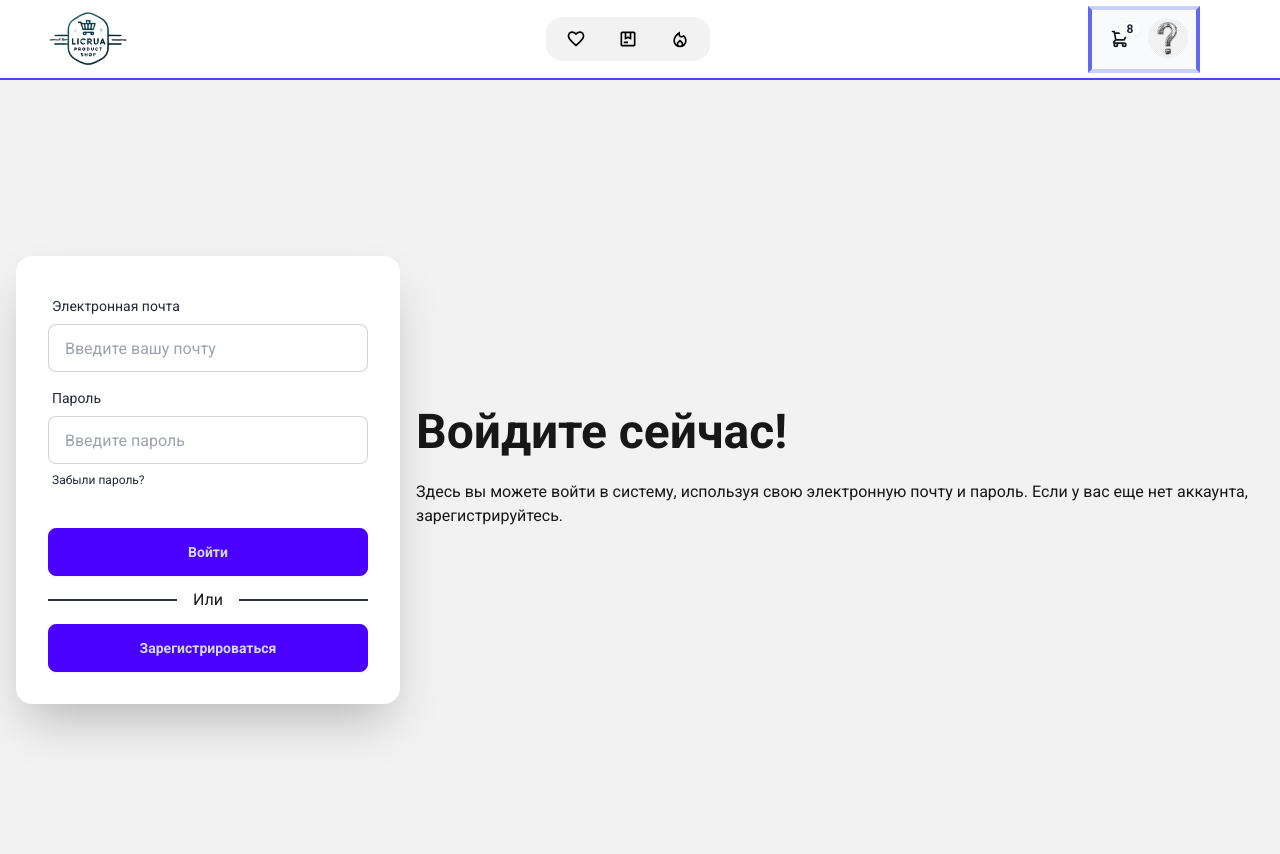
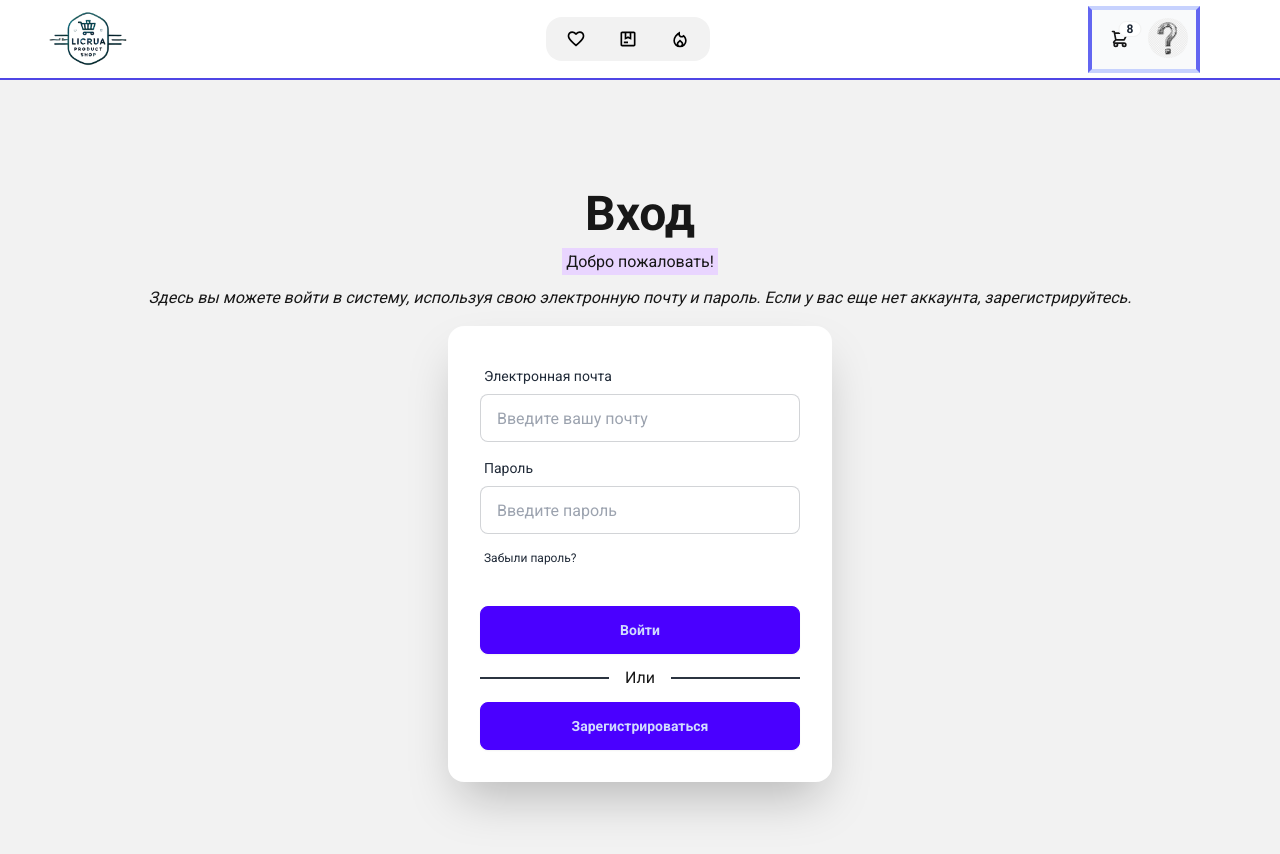
Before and after one commit to Licrua/LicruaMarket, a Next.js app: page /signIn in a window 1280 px wide. Shown: the top 854 px of the page. Built offline with nearby package versions, Linux system fonts and the light colour scheme; no server answers.

Commit message:
signIn same logic

```diff
--- a/src/app/signIn/page.tsx
+++ b/src/app/signIn/page.tsx
@@ -1,55 +1,127 @@
+// 'use client'
+// import { useFormSubmit } from '@/hooks/useFormSubmit'
+// import notify from '@/utils/notify'
+// import { submitLogin } from '@/utils/submitLogin'
+// // Предположим, что у вас есть серверная функция для входа (sign in)
+// // import { submitSignIn } from '@/utils/submitSignIn'
+// import Link from 'next/link'
+// import { startTransition, useActionState } from 'react'
+
+// function SignIn() {
+//   // useActionState возвращает массив с текущим состоянием,
+//   // функцией для вызова серверного действия и флагом загрузки
+//   const [state, signInAction, isPending] = useActionState(submitLogin, null)
+//   const { onSubmit } = useFormSubmit(signInAction, notify.userLoggedIn)
+
+//   return (
+//     <div className="hero bg-base-200 min-h-screen">
+//       <div className="hero-content flex-col lg:flex-row-reverse">
+//         <div className="text-center lg:text-left">
+//           <h1 className="text-5xl font-bold">Войдите сейчас!</h1>
+//           <p className="py-6">
+//             Здесь вы можете войти в систему, используя свою электронную почту и
+//             пароль. Если у вас еще нет аккаунта, зарегистрируйтесь.
+//           </p>
+//         </div>
+//         <div className="card bg-base-100 w-full max-w-sm shrink-0 shadow-2xl">
+//           <form onSubmit={onSubmit} className="card-body">
+//             <div className="form-control">
+//               <label className="label">
+//                 <span className="label-text">Электронная почта</span>
+//               </label>
+//               <input
+//                 type="email"
+//                 placeholder="Введите вашу почту"
+//                 className="input input-bordered"
+//                 name="email"
+//                 required
+//               />
+//             </div>
+//             <div className="form-control">
+//               <label className="label">
+//                 <span className="label-text">Пароль</span>
+//               </label>
+//               <input
+//                 type="password"
+//                 placeholder="Введите пароль"
+//                 className="input input-bordered"
+//                 name="password"
+//                 required
+//               />
+//               <label className="label">
+//                 <a href="#" className="label-text-alt link link-hover">
+//                   Забыли пароль?
+//                 </a>
+//               </label>
+//             </div>
+//             <div className="form-control mt-6">
+//               <button
+//                 type="submit"
+//                 disabled={isPending}
+//                 className="btn btn-primary"
+//               >
+//                 {isPending ? 'Вход...' : 'Войти'}
+//               </button>
+//               {state?.message && (
+//                 <p className="text-green-500 mt-2 text-center">
+//                   {state.message}
+//                 </p>
+//               )}
+//               {state?.error && (
+//                 <p className="text-red-500 mt-2 text-center">{state.error}!</p>
+//               )}
+//               <div className="divider divider-neutral">Или</div>
+//               <div>
+//                 <Link href={'/signUp'}>
+//                   <button className="btn text-center w-full btn-primary">
+//                     Зарегистрироваться
+//                   </button>
+//                 </Link>
+//               </div>
+//             </div>
+//           </form>
+//         </div>
+//       </div>
+//     </div>
+//   )
+// }
+
+// export default SignIn
+
 'use client'
+
+import AuthContainer from '@/components/authorization/AuthContainer'
+import FormButton from '@/components/authorization/FormButton'
+import InputField from '@/components/authorization/InputField'
+import StatusMessage from '@/components/authorization/StatusMessage'
+import { signinFields } from '@/data/auth-fields'
 import { useFormSubmit } from '@/hooks/useFormSubmit'
 import notify from '@/utils/notify'
 import { submitLogin } from '@/utils/submitLogin'
-// Предположим, что у вас есть серверная функция для входа (sign in)
-// import { submitSignIn } from '@/utils/submitSignIn'
 import Link from 'next/link'
-import { startTransition, useActionState } from 'react'
+import { useActionState } from 'react'
 
 function SignIn() {
-  // useActionState возвращает массив с текущим состоянием,
-  // функцией для вызова серверного действия и флагом загрузки
   const [state, signInAction, isPending] = useActionState(submitLogin, null)
   const { onSubmit } = useFormSubmit(signInAction, notify.userLoggedIn)
 
-
-
   return (
-    <div className="hero bg-base-200 min-h-screen">
-      <div className="hero-content flex-col lg:flex-row-reverse">
-        <div className="text-center lg:text-left">
-          <h1 className="text-5xl font-bold">Войдите сейчас!</h1>
-          <p className="py-6">
-            Здесь вы можете войти в систему, используя свою электронную почту и
-            пароль. Если у вас еще нет аккаунта, зарегистрируйтесь.
-          </p>
-        </div>
-        <div className="card bg-base-100 w-full max-w-sm shrink-0 shadow-2xl">
+    <AuthContainer
+      header="Вход"
+      greet="Добро пожаловать!"
+      description="Здесь вы можете войти в систему, используя свою электронную почту и пароль. Если у вас еще нет аккаунта, зарегистрируйтесь."
+    >
       <form onSubmit={onSubmit} className="card-body">
+        {signinFields.map((field) => (
+          <InputField
+            key={field.id}
+            label={field.label}
+            type={field.type}
+            name={field.name}
+            placeholder={field.placeholder}
+          />
+        ))}
         <div className="form-control">
-              <label className="label">
-                <span className="label-text">Электронная почта</span>
-              </label>
-              <input
-                type="email"
-                placeholder="Введите вашу почту"
-                className="input input-bordered"
-                name="email"
-                required
-              />
-            </div>
-            <div className="form-control">
-              <label className="label">
-                <span className="label-text">Пароль</span>
-              </label>
-              <input
-                type="password"
-                placeholder="Введите пароль"
-                className="input input-bordered"
-                name="password"
-                required
-              />
           <label className="label">
             <a href="#" className="label-text-alt link link-hover">
               Забыли пароль?
@@ -57,34 +129,15 @@ function SignIn() {
           </label>
         </div>
         <div className="form-control mt-6">
-              <button
-                type="submit"
-                disabled={isPending}
-                className="btn btn-primary"
-              >
-                {isPending ? 'Вход...' : 'Войти'}
-              </button>
-              {state?.message && (
-                <p className="text-green-500 mt-2 text-center">
-                  {state.message}
-                </p>
-              )}
-              {state?.error && (
-                <p className="text-red-500 mt-2 text-center">{state.error}!</p>
-              )}
+          <FormButton isPending={isPending} status="Войти" />
+          <StatusMessage state={state} />
           <div className="divider divider-neutral">Или</div>
-              <div>
-                <Link href={'/signUp'}>
-                  <button className="btn text-center w-full btn-primary">
-                    Зарегистрироваться
-                  </button>
+          <Link href="/signUp">
+            <FormButton isPending={isPending} status="Зарегистрироваться" />
           </Link>
         </div>
-            </div>
       </form>
-        </div>
-      </div>
-    </div>
+    </AuthContainer>
   )
 }
 
--- a/src/app/signUp/page.tsx
+++ b/src/app/signUp/page.tsx
@@ -3,12 +3,14 @@ import AuthContainer from '@/components/authorization/AuthContainer'
 import FormButton from '@/components/authorization/FormButton'
 import InputField from '@/components/authorization/InputField'
 import StatusMessage from '@/components/authorization/StatusMessage'
+import signupFields from '@/data/auth-fields'
+import SignInFields from '@/data/auth-fields'
 import fields from '@/data/auth-fields'
 import { useFormSubmit } from '@/hooks/useFormSubmit'
 import notify from '@/utils/notify'
 import { submitForm } from '@/utils/submitForm'
 // import Link from 'next/link'
-import { startTransition, useActionState } from 'react'
+import { useActionState } from 'react'
 
 function SignUp() {
   const [state, formAction, isPending] = useActionState(submitForm, null)
@@ -22,7 +24,7 @@ function SignUp() {
               Укажите свои данные ниже."
     >
       <form onSubmit={onSubmit} className="card-body">
-        {fields.map((field) => (
+        {signupFields.map((field) => (
           <InputField
             key={field.id}
             label={field.label}
--- a/src/components/authorization/FormButton.tsx
+++ b/src/components/authorization/FormButton.tsx
@@ -4,7 +4,7 @@ type FormButtonProps = {
 }
 
 const FormButton = ({ isPending, status }: FormButtonProps) => (
-  <button disabled={isPending} className="btn btn-primary">
+  <button disabled={isPending} className="btn btn-primary w-full">
     {isPending ? 'Отправка...' : status}
   </button>
 )
--- a/src/data/auth-fields.tsx
+++ b/src/data/auth-fields.tsx
@@ -1,4 +1,4 @@
-const fields = [
+const signupFields = [
   {
     id: 1,
     label: 'Электронная почта',
@@ -21,4 +21,22 @@ const fields = [
     placeholder: 'Подтвердите пароль',
   },
 ]
-export default fields
+
+export const signinFields = [
+  {
+    id: 'email',
+    label: 'Электронная почта',
+    type: 'email',
+    name: 'email',
+    placeholder: 'Введите вашу почту',
+  },
+  {
+    id: 'password',
+    label: 'Пароль',
+    type: 'password',
+    name: 'password',
+    placeholder: 'Введите пароль',
+  },
+]
+
+export default signupFields
--- a/src/utils/submitLogin.tsx
+++ b/src/utils/submitLogin.tsx
@@ -10,16 +10,12 @@
 export async function submitLogin(_: any, data: FormData) {
   const email = data.get('email') // Получаем данные с формы
   const password = data.get('password')
- //   notify.userRegistered()
-
-
 
   if (email === '') {
     return { error: 'Необходимо указать данные' }
   }
   const login_user = await loginUser(email, password)
   if (login_user) {
-	 // notify.userRegistered()
     redirect('/')
   }
 
```
Lines whose indentation alone changed are shown as unchanged.
